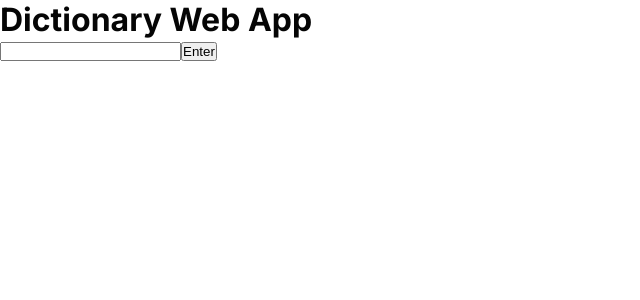
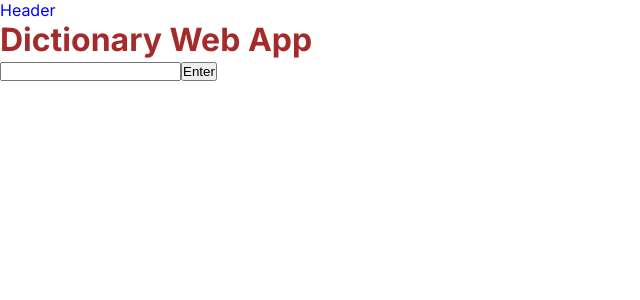
Before and after one commit to xaviguasch/dictionary-web-app-react-frontendmentor-prac, a React (Vite) app: page / in a window 1280 px wide. Shown: the top 300 px of the page, without its empty margins (0-640 px from the left). Built offline with nearby package versions, Linux system fonts and the light colour scheme.

Commit message:
toyed with dynamically changing CSS variables in Header component

```diff
--- /dev/null
+++ b/src/App.module.css
@@ -0,0 +1,3 @@
+.heading {
+  color: var(--item-color);
+}
--- a/src/App.tsx
+++ b/src/App.tsx
@@ -1,9 +1,10 @@
 import { useEffect, useState } from 'react'
 
+import Header from './components/Header'
 import InputForm from './components/InputForm'
 import WordDisplay from './components/WordDisplay'
 import { fetchDictionaryWord } from './api/utils'
-import styles from './App.modules.css'
+import styles from './App.module.css'
 
 function App() {
   const [word, setWord] = useState('')
@@ -28,7 +29,8 @@ function App() {
 
   return (
     <>
-      <h1>Dictionary Web App</h1>
+      <Header />
+      <h1 className={styles.heading}>Dictionary Web App</h1>
       <InputForm onHandleWord={handleWord} />
       {data && <WordDisplay data={data} />}
     </>
--- /dev/null
+++ b/src/components/Header.module.css
@@ -0,0 +1,3 @@
+.Header {
+  color: var(--item-color);
+}
--- /dev/null
+++ b/src/components/Header.tsx
@@ -0,0 +1,14 @@
+import React from 'react'
+
+import styles from './Header.module.css'
+
+const Header = () => {
+  const dynamicColor = 'blue'
+  return (
+    <div className={styles.Header} style={{ '--item-color': dynamicColor }}>
+      Header
+    </div>
+  )
+}
+
+export default Header
--- a/src/components/InputForm.tsx
+++ b/src/components/InputForm.tsx
@@ -27,7 +27,7 @@ const InputForm = ({ onHandleWord }) => {
           value={inputText}
           onChange={(e) => setInputText(e.target.value)}
         />
-        <button>Enter</button>
+        <button className={styles.btn}>Enter</button>
       </form>
     </>
   )
--- a/src/components/WordDisplay.tsx
+++ b/src/components/WordDisplay.tsx
@@ -1,5 +1,5 @@
 import React from 'react'
-import styles from './WordDisplay.modules.css'
+import styles from './WordDisplay.module.css'
 
 const WordDisplay = ({ data }) => {
   const { word, phonetic, meanings, sourceUrls } = data
--- a/src/index.css
+++ b/src/index.css
@@ -13,6 +13,8 @@
 /* ================== */
 
 :root {
+  --item-color: brown;
+
   --ff-sans-serif: 'Inter', sans-serif;
   --ff-serif: 'Lora', serif;
   --ff-monospace: 'Inconsolata', monospace;
```
Also changed, not shown: src/App.modules.css (deleted), src/components/WordDisplay.module.css (added), src/components/WordDisplay.modules.css (deleted).
